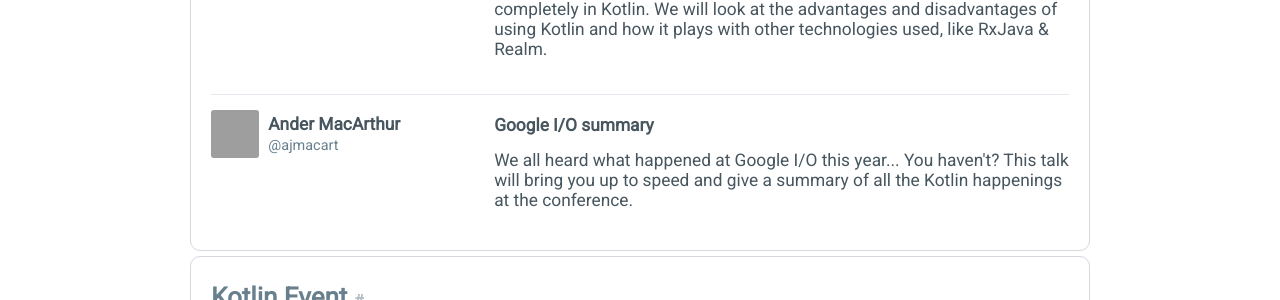
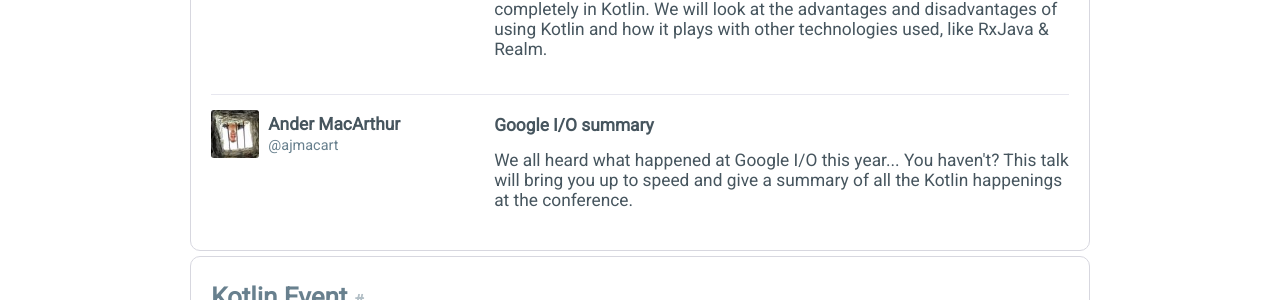
Before and after one commit to garethsime/sydkotlin.github.io, a Jekyll site: the page built from index.html, in a window 1280 px wide. Shown: the part 1066-1366 px from the top of the page. Built offline with Jekyll 4.4.1, drawn with Linux system fonts in a browser that asks for light colours; nearby versions of some CDN libraries.

Commit message:
Fix Kotlin Night speaker profile

```diff
--- a/_data/events.yml
+++ b/_data/events.yml
@@ -103,7 +103,7 @@
     - speaker:
         name: Ander MacArthur
         twitter: ajmacart
-        image: profiles/ajmacart.png
+        image: profiles/ajmacart.jpg
 
       title: "Google I/O summary"
       description: >
```
